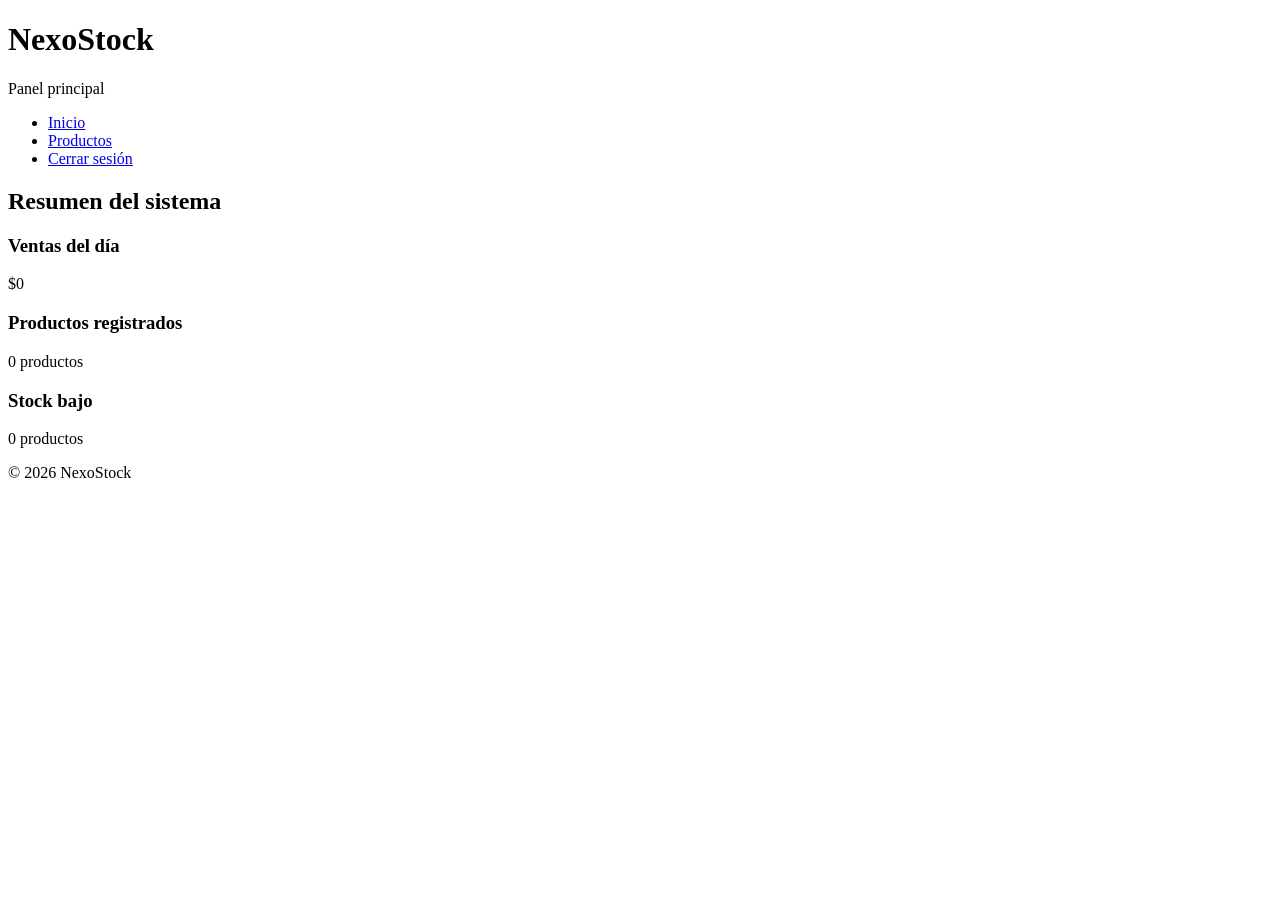
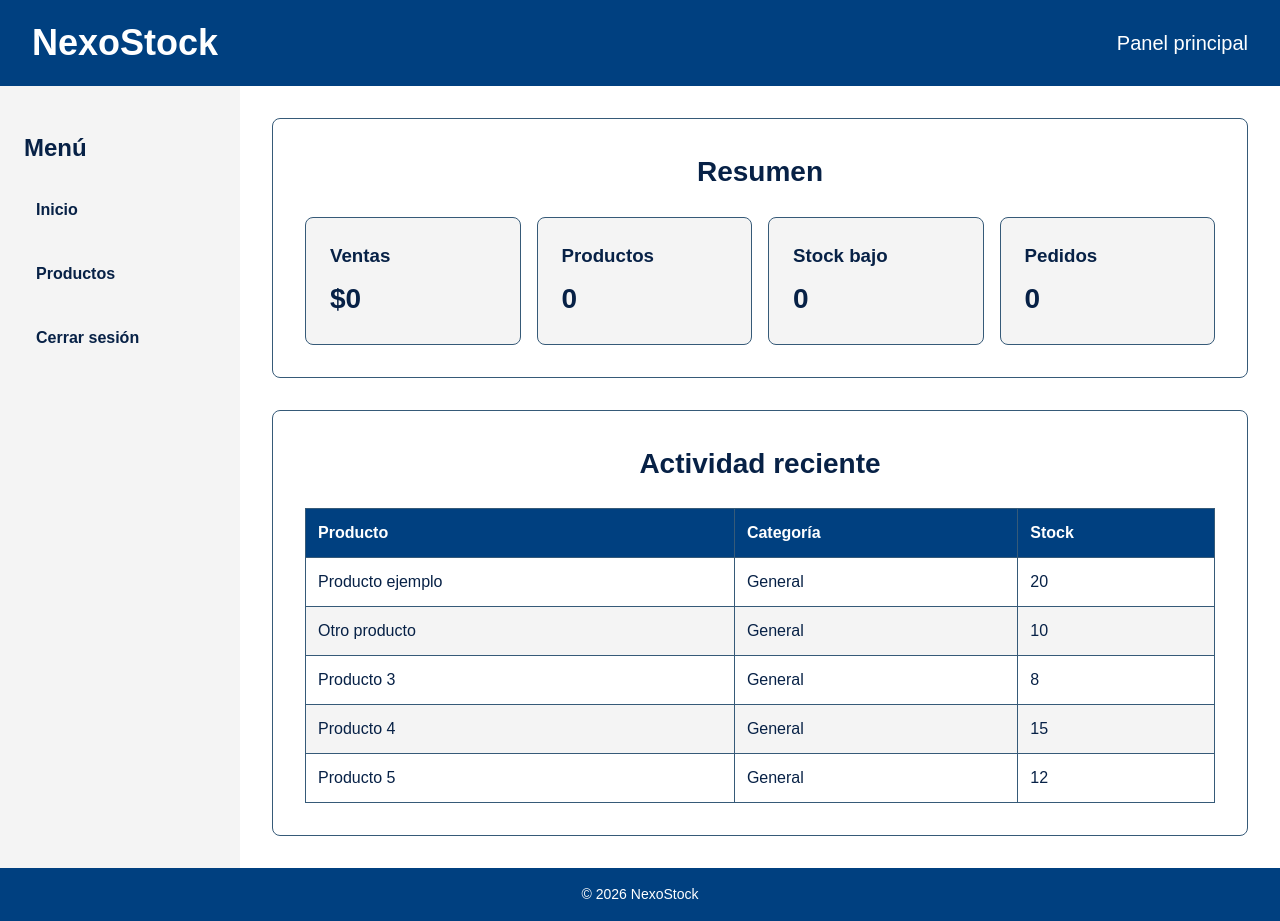
Before and after one commit to sofiamf303/bitacora, a PHP site: page /dashboard.html in a window 1280 px wide. Before the commit the page ends 478 px from the top, so only its background shows below. Run offline with PHP 8.4, Linux system fonts and the light colour scheme.

Commit message:
COMMIT 5

```diff
--- a/css/estilos.css
+++ b/css/estilos.css
@@ -190,3 +190,166 @@ nav a:focus-visible {
     outline: 3px solid var(--text-on-dark);
     outline-offset: 3px;
 }
+
+
+/* Estructura general del dashboard */
+.dashboard {
+    min-height: 100vh;
+    display: grid;
+    grid-template-columns: 240px 1fr;
+    grid-template-rows: auto 1fr auto;
+    grid-template-areas:
+        "barra barra"
+        "menu contenido"
+        "pie pie";
+}
+
+/* Barra superior */
+.barra-superior {
+    grid-area: barra;
+    position: sticky;
+    top: 0;
+    z-index: 10;
+    padding: 1rem 2rem;
+    color: var(--text-on-dark);
+    background-color: var(--bg-dark);
+    display: flex;
+    align-items: center;
+    justify-content: space-between;
+    gap: 1rem;
+}
+
+.barra-superior h1,
+.barra-superior p {
+    margin: 0;
+}
+
+/* Menú lateral */
+.menu-lateral {
+    grid-area: menu;
+    padding: 1.5rem;
+    background-color: var(--bg-secondary);
+}
+
+.menu-lateral nav {
+    background-color: transparent;
+    padding: 0;
+}
+
+.menu-lateral ul {
+    display: flex;
+    flex-direction: column;
+    gap: 1rem;
+    margin: 1rem 0 0;
+    padding: 0;
+    list-style: none;
+}
+
+.menu-lateral a {
+    display: block;
+    padding: 0.75rem;
+    color: var(--text-primary);
+    text-decoration: none;
+    border-radius: 0.25rem;
+}
+
+.menu-lateral a:hover {
+    color: var(--text-on-dark);
+    background-color: var(--action-primary);
+}
+
+.menu-lateral a:focus-visible {
+    outline: 3px solid var(--action-primary);
+    outline-offset: 2px;
+}
+
+/* Área de contenido */
+.contenido {
+    grid-area: contenido;
+    width: 100%;
+    max-width: none;
+    min-width: 0;
+    margin: 0;
+    padding: 2rem;
+    background-color: var(--bg-primary);
+}
+
+/* Fila de tarjetas */
+.tarjetas {
+    display: grid;
+    grid-template-columns: repeat(auto-fit, minmax(12rem, 1fr));
+    gap: 1rem;
+    margin-top: 1.5rem;
+}
+
+/* Tarjetas */
+.tarjeta {
+    display: flex;
+    flex-direction: column;
+    justify-content: space-between;
+    gap: 0.5rem;
+    min-width: 0;
+    padding: 1.5rem;
+    background-color: var(--bg-secondary);
+    border: 1px solid var(--text-muted);
+    border-radius: 0.5rem;
+}
+
+.tarjeta h3,
+.tarjeta p {
+    margin: 0;
+}
+
+.tarjeta p {
+    font-size: var(--font-size-large);
+    font-weight: bold;
+}
+
+/* Tabla del dashboard */
+.tabla-resumen {
+    margin-top: 2rem;
+    overflow-x: auto;
+}
+
+.tabla-resumen table {
+    min-width: 100%;
+}
+
+/* Pie */
+.pie {
+    grid-area: pie;
+    padding: 1rem;
+    text-align: center;
+    color: var(--text-on-dark);
+    background-color: var(--bg-dark);
+}
+
+.pie p {
+    margin: 0;
+}
+
+/* Adaptación para ventanas pequeñas */
+@media (max-width: 700px) {
+    .dashboard {
+        grid-template-columns: 1fr;
+        grid-template-rows: auto auto 1fr auto;
+        grid-template-areas:
+            "barra"
+            "menu"
+            "contenido"
+            "pie";
+    }
+
+    .menu-lateral {
+        padding: 1rem;
+    }
+
+    .menu-lateral ul {
+        flex-direction: row;
+        flex-wrap: wrap;
+    }
+
+    .contenido {
+        padding: 1rem;
+    }
+}
--- a/dashboard.html
+++ b/dashboard.html
@@ -4,46 +4,105 @@
     <meta charset="UTF-8">
     <meta name="viewport" content="width=device-width, initial-scale=1.0">
     <title>Dashboard - NexoStock</title>
+    <link rel="stylesheet" href="css/estilos.css">
 </head>
 <body>
 
-    <header>
+    <div class="dashboard">
+
+        <header class="barra-superior">
             <h1>NexoStock</h1>
             <p>Panel principal</p>
         </header>
 
-    <nav aria-label="Navegación principal">
+        <aside class="menu-lateral">
+            <nav aria-label="Menú principal">
+                <h2>Menú</h2>
                 <ul>
                     <li><a href="dashboard.html">Inicio</a></li>
                     <li><a href="productos.html">Productos</a></li>
                     <li><a href="login.html">Cerrar sesión</a></li>
                 </ul>
             </nav>
+        </aside>
 
-    <main>
+        <main class="contenido">
             <section>
-            <h2>Resumen del sistema</h2>
+                <h2>Resumen</h2>
 
-            <article>
-                <h3>Ventas del día</h3>
+                <div class="tarjetas">
+
+                    <article class="tarjeta">
+                        <h3>Ventas</h3>
                         <p>$0</p>
                     </article>
 
-            <article>
-                <h3>Productos registrados</h3>
-                <p>0 productos</p>
+                    <article class="tarjeta">
+                        <h3>Productos</h3>
+                        <p>0</p>
                     </article>
 
-            <article>
+                    <article class="tarjeta">
                         <h3>Stock bajo</h3>
-                <p>0 productos</p>
+                        <p>0</p>
                     </article>
+
+                    <article class="tarjeta">
+                        <h3>Pedidos</h3>
+                        <p>0</p>
+                    </article>
+
+                </div>
+            </section>
+
+            <section class="tabla-resumen">
+                <h2>Actividad reciente</h2>
+
+                <table>
+                    <thead>
+                        <tr>
+                            <th scope="col">Producto</th>
+                            <th scope="col">Categoría</th>
+                            <th scope="col">Stock</th>
+                        </tr>
+                    </thead>
+
+                    <tbody>
+                        <tr>
+                            <td>Producto ejemplo</td>
+                            <td>General</td>
+                            <td>20</td>
+                        </tr>
+                        <tr>
+                            <td>Otro producto</td>
+                            <td>General</td>
+                            <td>10</td>
+                        </tr>
+                        <tr>
+                            <td>Producto 3</td>
+                            <td>General</td>
+                            <td>8</td>
+                        </tr>
+                        <tr>
+                            <td>Producto 4</td>
+                            <td>General</td>
+                            <td>15</td>
+                        </tr>
+                        <tr>
+                            <td>Producto 5</td>
+                            <td>General</td>
+                            <td>12</td>
+                        </tr>
+                    </tbody>
+                </table>
             </section>
         </main>
 
-    <footer>
+        <footer class="pie">
             <p>&copy; 2026 NexoStock</p>
         </footer>
 
+    </div>
+
 </body>
 </html>
```
Lines whose indentation alone changed are shown as unchanged.
